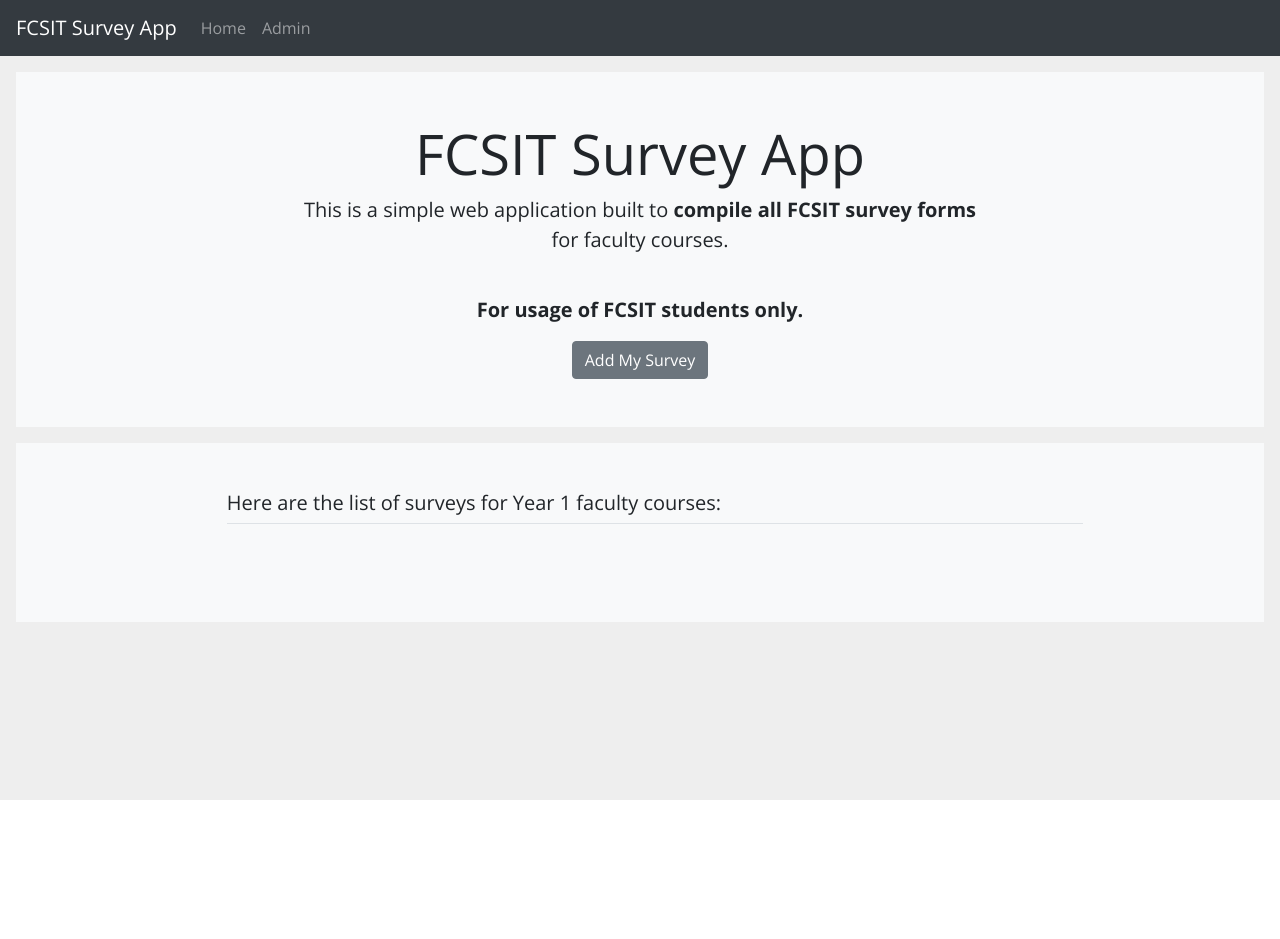
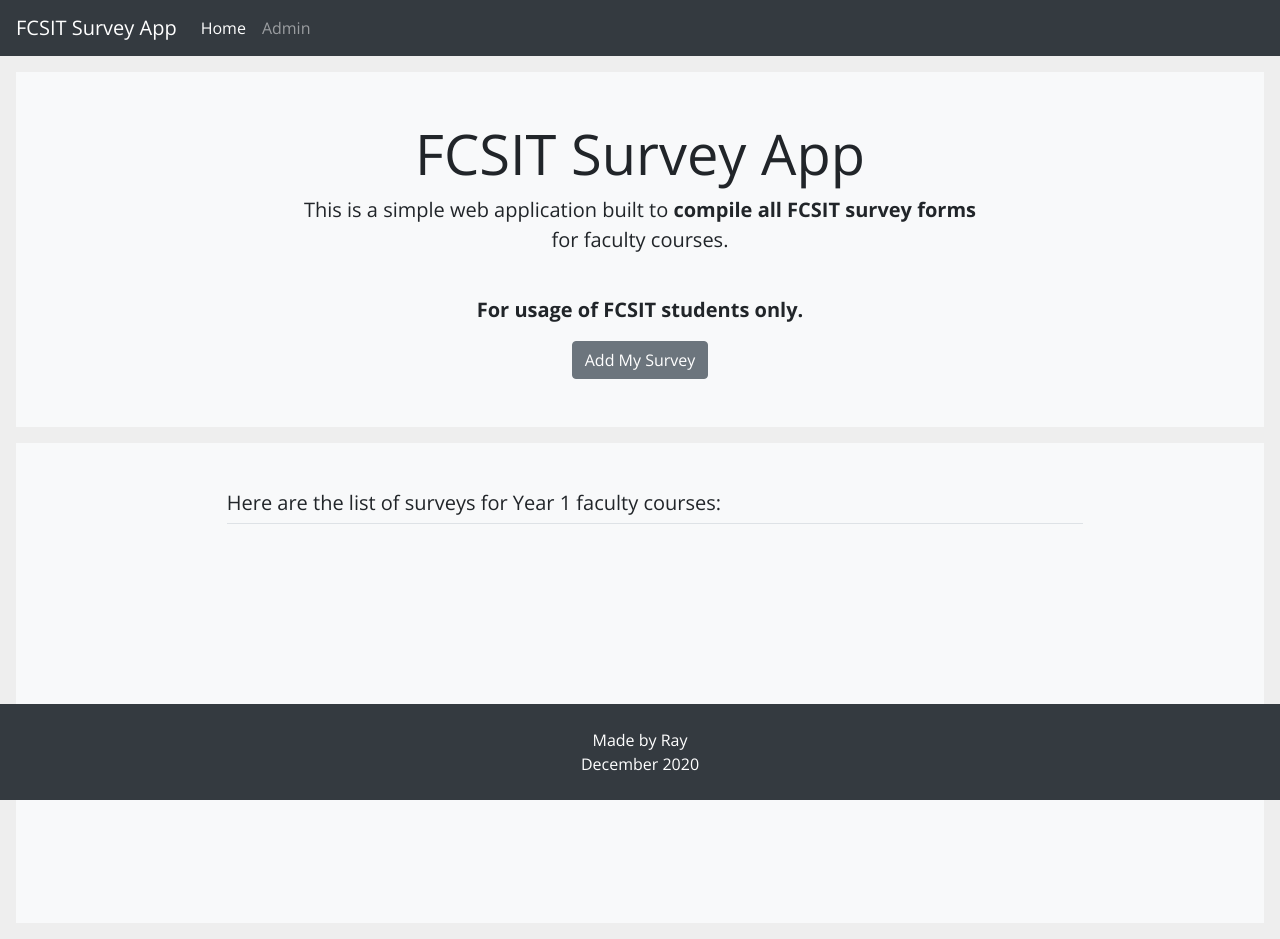
Before and after one commit to mdrhmn/fcsit-survey-app, a Django app: page / in a window 1280 px wide. Before the commit the page ends 800 px from the top, so only its background shows below. Run offline with Django 3.2, Linux system fonts and the light colour scheme; data that the repository does not hold is empty; some libraries are stand-ins or nearby versions.

Commit message:
Fixed and re-added footer (CSS issue)

```diff
--- a/main/static/css/footer.css
+++ b/main/static/css/footer.css
@@ -5,5 +5,12 @@
     /* line-height: 60px; */
     padding: 1.5rem 0;
     background-color: #343a40!important;
+    color: #fff;
     text-align: center;
 }
+
+@media (max-width: 480px) {
+    footer {
+        position: static;
+    }
+}
--- a/main/static/css/general.css
+++ b/main/static/css/general.css
@@ -48,11 +48,6 @@ img {
     cursor: pointer;
 }
 
-.clinical-info-container {
-    display: flex;
-    flex-wrap: wrap;
-}
-
 /* --------------------------- INCIDENT CONTAINER --------------------------- */
 
 .incident-container {
--- a/main/static/css/home.css
+++ b/main/static/css/home.css
@@ -6,5 +6,15 @@
     background-color: rgba(255, 255, 255, 0);
     border-bottom-left-radius: 4px;
     border-bottom-right-radius: 4px;
-    border-top: 0px solid rgba(0,0,0,.2);
+    border-top: 0px solid rgba(0, 0, 0, .2);
 }
+
+#main-container {
+    min-height: 60vh;
+    /* will cover the 100% of viewport */
+    overflow: hidden;
+    display: block;
+    position: relative;
+    padding-bottom: 100px;
+    /* height of your footer */
+}
--- a/main/templates/home.html
+++ b/main/templates/home.html
@@ -27,7 +27,7 @@
 {% endblock %}
 
 {% block content_container %}
-<div class="position-relative overflow-hidden p-3 p-md-5 m-md-3 bg-light">
+<div class="position-relative overflow-hidden p-3 p-md-5 m-md-3 bg-light" id="main-container">
 
     <div class="row justify-content-center" style="flex-wrap: nowrap">
 
--- a/templates/base.html
+++ b/templates/base.html
@@ -73,7 +73,7 @@
 
 	{% block content_container %}{% endblock %}
 
-	<!-- {% include 'footer.html' %} -->
+	{% include 'footer.html' %}
 
 </body>
 
--- a/templates/footer.html
+++ b/templates/footer.html
@@ -2,6 +2,6 @@
 
 <footer class="footer">
     <div class="container">
-        <span class="text-muted">Made by Ray<br>December 2020</span>
+        <span >Made by Ray<br>December 2020</span>
     </div>
 </footer>
--- a/templates/navbar.html
+++ b/templates/navbar.html
@@ -14,7 +14,7 @@
 
     <div class="collapse navbar-collapse" id="navbarSupportedContent">
         <ul class="navbar-nav mr-auto">
-            <li class="{% if request.path == '/home/' %}nav-item active{% else %}nav-item{% endif %}">
+            <li class="{% if request.path == '/home/' or request.path == '/' %}nav-item active{% else %}nav-item{% endif %}">
                 <a class="nav-link" href="{% url 'home' %}">Home<span class="sr-only">(current)</span></a>
             </li>
             <li class="{% if request.path == '/admin/' %}nav-item active{% else %}nav-item{% endif %}">
```
